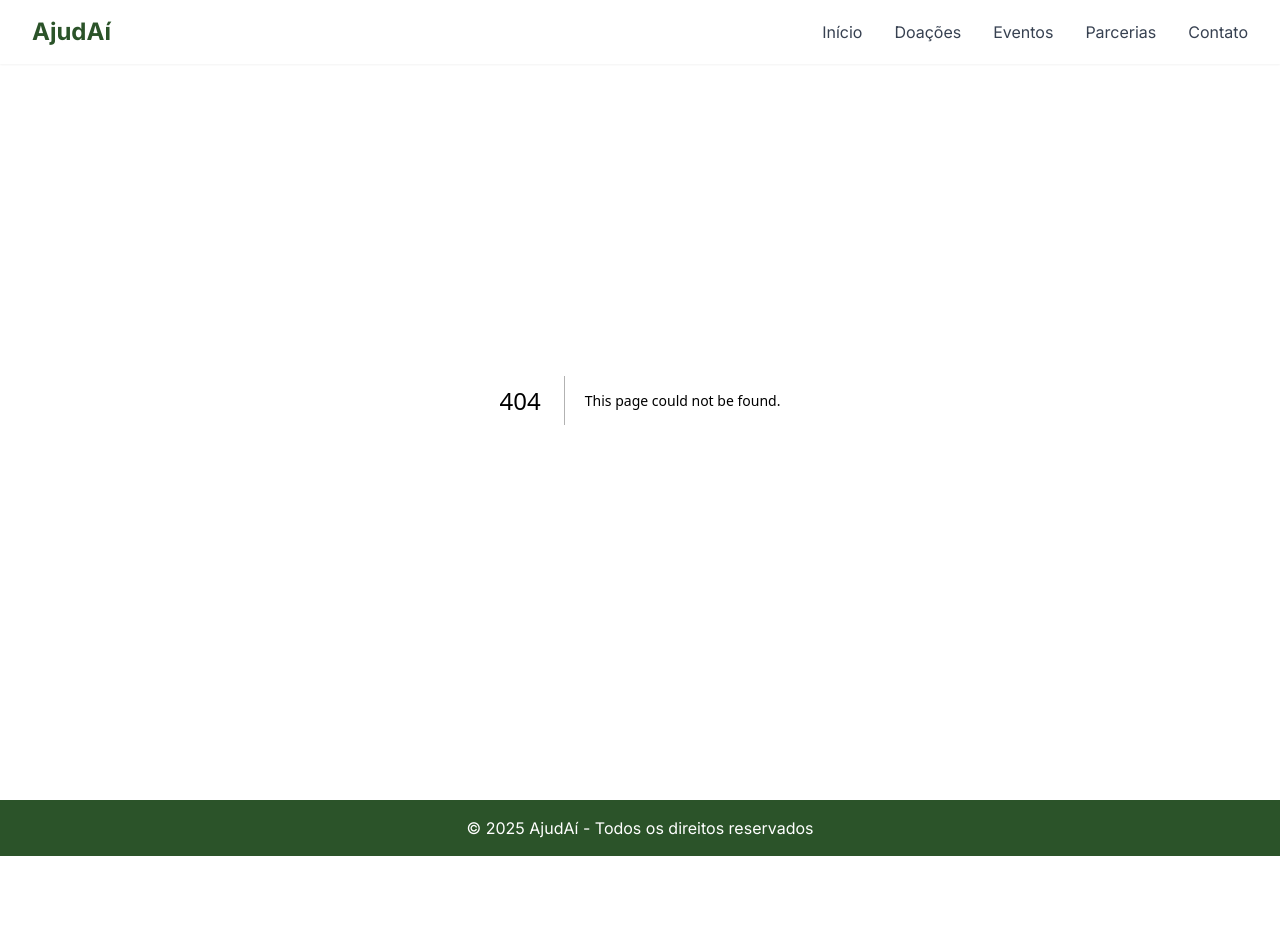
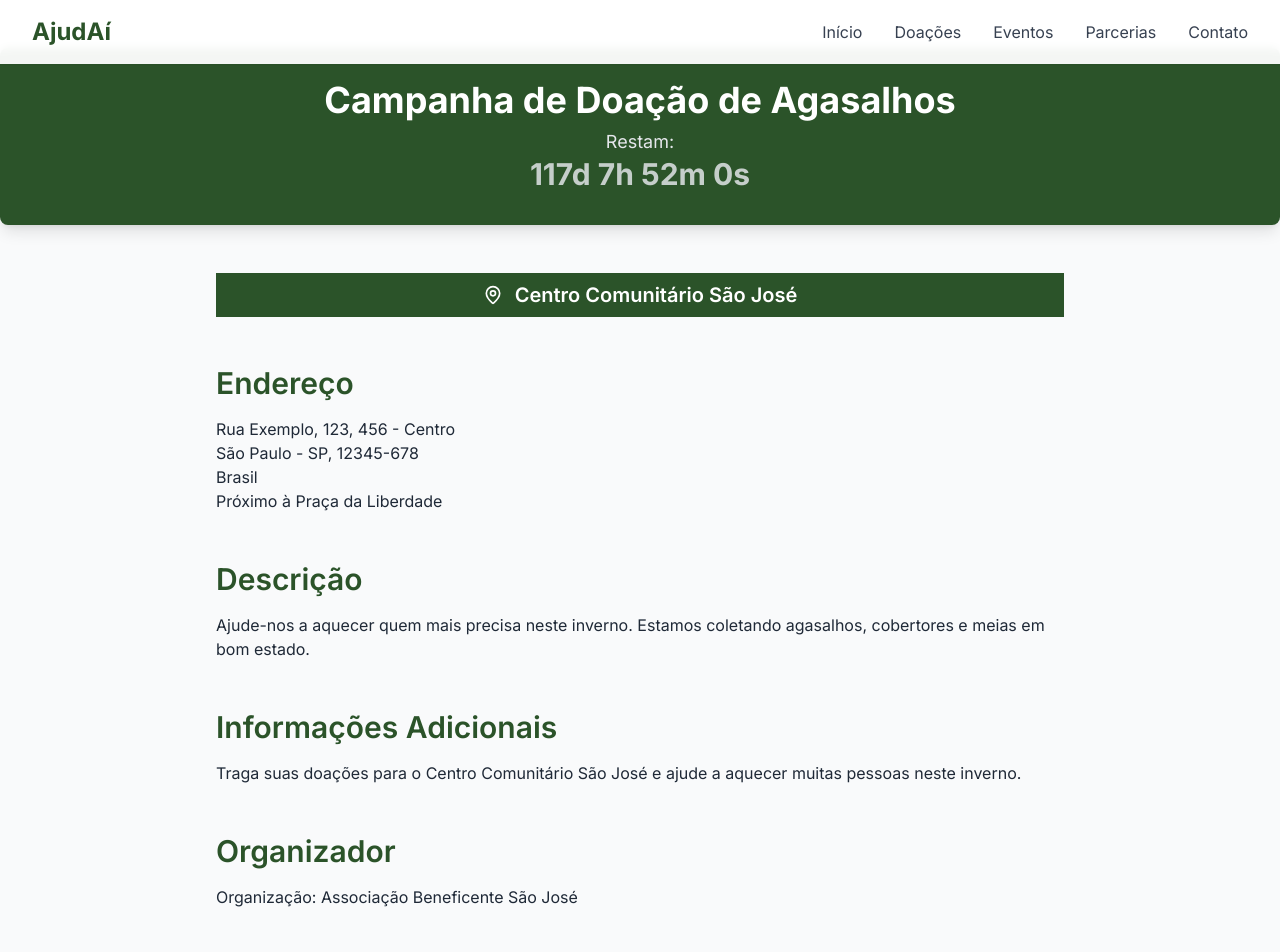
Before and after one commit to llanunes/ajudai-fiap, a Next.js app: page /eventos/info-evento/1 in a window 1280 px wide. Before the commit this address had no page. Shown: the top 952 px of the page. Before the commit the page ends 856 px from the top, so only its background shows below. Built offline with nearby package versions, Linux system fonts and the light colour scheme.

Commit message:
add página para visualização dos detalhes do evento dinâmicamente a partir do id

```diff
--- /dev/null
+++ b/app/eventos/info-evento/[id]/page.tsx
@@ -0,0 +1,184 @@
+"use client";
+
+import { MapPin, Trash } from "lucide-react";
+import Link from "next/link";
+import { useEffect, useState } from "react";
+import dayjs from "dayjs";
+
+const events = [
+  {
+    id: 1,
+    title: "Campanha de Doação de Agasalhos",
+    date: "2025-07-15",
+    location: "Centro Comunitário São José",
+    description:
+      "Ajude-nos a aquecer quem mais precisa neste inverno. Estamos coletando agasalhos, cobertores e meias em bom estado.",
+    contact: "(11) 1234-5678",
+    organizer: "Organização: Associação Beneficente São José",
+    additionalInfo:
+      "Traga suas doações para o Centro Comunitário São José e ajude a aquecer muitas pessoas neste inverno.",
+    cep: "12345-678",
+    addressStreet: "Rua Exemplo, 123",
+    addressNeighborhood: "Centro",
+    addressCity: "São Paulo",
+    addressState: "SP",
+    addressCountry: "Brasil",
+    addressComplement: "Próximo à Praça da Liberdade",
+    addressNumber: "456",
+  },
+  {
+    id: 2,
+    title: "Mutirão de Limpeza do Rio",
+    date: "2025-08-22",
+    location: "Parque Municipal",
+    description:
+      "Junte-se a nós para limpar as margens do rio e conscientizar sobre a importância da preservação ambiental.",
+    contact: "(11) 2345-6789",
+    organizer: "Organização: Amigos do Meio Ambiente",
+    additionalInfo:
+      "O evento contará com a presença de educadores ambientais que darão palestras sobre a importância da preservação das águas.",
+    cep: "23456-789",
+    addressStreet: "Avenida Verde, 456",
+    addressNeighborhood: "Jardim das Flores",
+    addressCity: "São Paulo",
+    addressState: "SP",
+    addressCountry: "Brasil",
+    addressComplement: "Entrada pela Rua das Palmeiras",
+    addressNumber: "789",
+  },
+  {
+    id: 3,
+    title: "Feira de Adoção de Animais",
+    date: "2025-09-05",
+    location: "Praça Central",
+    description:
+      "Venha conhecer e possivelmente adotar um novo amigo peludo. Todos os animais são vacinados e castrados.",
+    contact: " (11) 3456-7890",
+    organizer: "Organização: Pet Lovers Brasil",
+    additionalInfo:
+      "Durante o evento, haverá atividades para crianças e conscientização sobre a importância da adoção responsável.",
+    cep: "34567-890",
+    addressStreet: "Rua dos Animais, 789",
+    addressNeighborhood: "Centro",
+    addressCity: "São Paulo",
+    addressState: "SP",
+    addressCountry: "Brasil",
+    addressComplement: "Próximo ao Parque Ibirapuera",
+    addressNumber: "1011",
+  },
+];
+
+export default function EventInfo({ params }) {
+  const id = Number(params.id);
+  const event = events.find((event) => event.id === id);
+
+  const [timeLeft, setTimeLeft] = useState("");
+
+  useEffect(() => {
+    if (event) {
+      const interval = setInterval(() => {
+        const eventDate = dayjs(event.date);
+        const now = dayjs();
+        const diff = eventDate.diff(now, "millisecond");
+        if (diff <= 0) {
+          setTimeLeft("Evento começou!");
+          clearInterval(interval);
+        } else {
+          const days = eventDate.diff(now, "day");
+          const hours = eventDate.diff(now, "hour") % 24;
+          const minutes = eventDate.diff(now, "minute") % 60;
+          const seconds = eventDate.diff(now, "second") % 60;
+
+          setTimeLeft(`${days}d ${hours}h ${minutes}m ${seconds}s`);
+        }
+      }, 1000);
+
+      return () => clearInterval(interval);
+    }
+  }, [event]);
+
+  if (!event) {
+    return <div>Evento não encontrado.</div>;
+  }
+
+  return (
+    <div className="min-h-screen bg-gray-50 py-12">
+      <header className="bg-[#2B5329] text-white py-8 text-center shadow-lg rounded-lg">
+        <h1 className="text-4xl font-bold">{event.title}</h1>
+
+        <p className="mt-2 text-lg text-gray-200">
+          {timeLeft ? "Restam:" : "Início em:"}
+          <br />
+          {timeLeft ? (
+            <span className="text-3xl font-bold animate-pulse">{timeLeft}</span>
+          ) : (
+            <span className="text-3xl font-bold animate-pulse">
+              {dayjs(event.date).format("DD/MM/YYYY HH:mm")}
+            </span>
+          )}
+        </p>
+      </header>
+
+      <main className="max-w-4xl mx-auto px-6 py-12">
+        <section className="mb-12 flex justify-center items-center gap-3 text-white">
+          <div className="flex items-center gap-3 bg-[#2B5329] text-white  p-2 w-full justify-center">
+            <MapPin className="h-5 w-5" />
+            <span className="text-xl font-semibold">{event.location}</span>
+          </div>
+        </section>
+
+        <section className="mb-12">
+          <h2 className="text-3xl font-semibold text-[#2B5329] mb-4">
+            Endereço
+          </h2>
+          <p className="text-gray-800">
+            {event.addressStreet}, {event.addressNumber} -{" "}
+            {event.addressNeighborhood}
+            <br />
+            {event.addressCity} - {event.addressState}, {event.cep}
+            <br />
+            {event.addressCountry}
+            <br />
+            {event.addressComplement}
+          </p>
+        </section>
+
+        <section className="mb-12">
+          <h2 className="text-3xl font-semibold text-[#2B5329] mb-4">
+            Descrição
+          </h2>
+          <p className="text-gray-800">{event.description}</p>
+        </section>
+
+        <section className="mb-12">
+          <h2 className="text-3xl font-semibold text-[#2B5329] mb-4">
+            Informações Adicionais
+          </h2>
+          <p className="text-gray-800">{event.additionalInfo}</p>
+        </section>
+
+        <section className="mb-12">
+          <h2 className="text-3xl font-semibold text-[#2B5329] mb-4">
+            Organizador
+          </h2>
+          <p className="text-gray-800">{event.organizer}</p>
+        </section>
+
+        <section className="mb-12">
+          <h2 className="text-3xl font-semibold text-[#2B5329] mb-4">
+            Contato
+          </h2>
+          <p className="text-gray-800">{event.contact}</p>
+        </section>
+
+        <div className="flex justify-center mt-8">
+          <Link href="/eventos">
+            <button className="bg-[#2B5329] text-white py-3 px-6 rounded-full shadow-lg hover:bg-[#1e4321] transition-colors">
+              Voltar para a Lista de Eventos
+            </button>
+          </Link>
+        </div>
+      </main>
+    </div>
+  );
+}
--- a/app/eventos/page.tsx
+++ b/app/eventos/page.tsx
@@ -1,15 +1,18 @@
-import { EventList } from "@/components/event-list"
-import { EventCalendar } from "@/components/event-calendar"
-import { VolunteerCampaigns } from "@/components/volunteer-campaigns"
+import { EventList } from "@/components/event-list";
+import { EventCalendar } from "@/components/event-calendar";
+import { VolunteerCampaigns } from "@/components/volunteer-campaigns";
 
 export default function EventsPage() {
   return (
-    <main className="min-h-screen bg-gray-50 pt-20">
-      {/* Hero Section */}
-      <div className="bg-[#2B5329] text-white py-20">
-        <div className="max-w-7xl mx-auto px-4 text-center">
-          <h1 className="text-4xl sm:text-5xl font-bold mb-4">Eventos e Ações Solidárias</h1>
-          <p className="text-xl">Participe e faça a diferença na vida de quem precisa</p>
+    <main className="min-h-screen bg-gray-50 py-12">
+      <div className="bg-[#2B5329] text-white py-16">
+        <div className="max-w-7xl mx-auto px-4 sm:px-6 lg:px-8 text-center">
+          <h1 className="text-4xl sm:text-5xl font-bold">
+            Eventos e Ações Solidárias
+          </h1>
+          <p className="text-xl">
+            Participe e faça a diferença na vida de quem precisa
+          </p>
         </div>
       </div>
 
@@ -21,5 +24,5 @@ export default function EventsPage() {
         <VolunteerCampaigns />
       </div>
     </main>
-  )
+  );
 }
```
